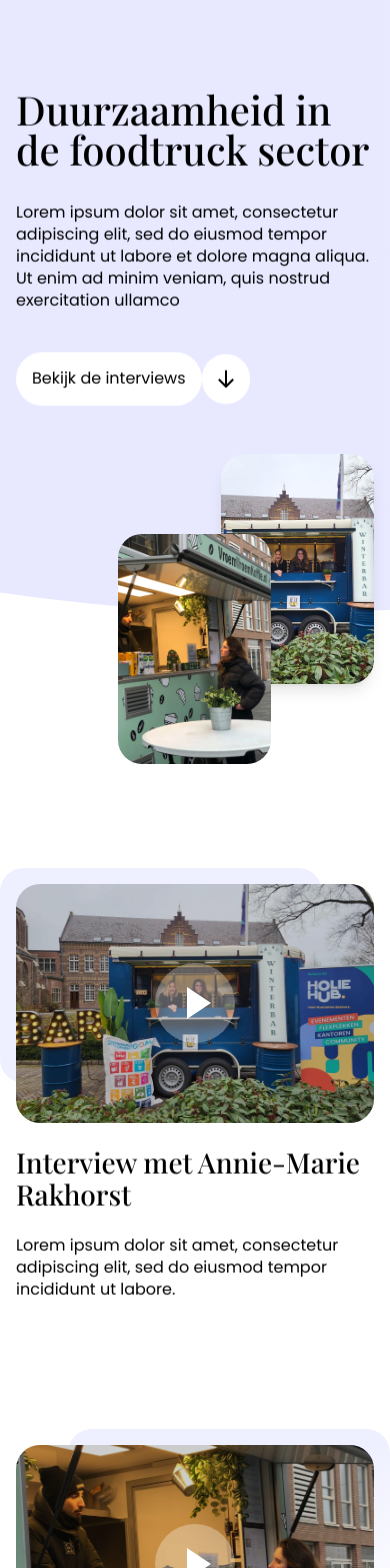
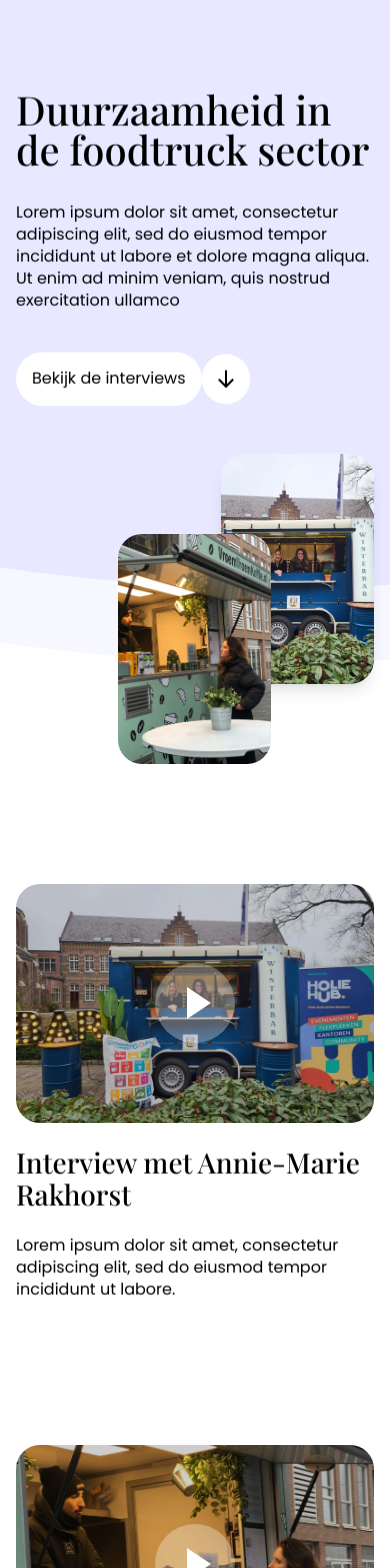
Before and after one commit to Tim-van-Gemert/Duurzaamheid-Op-Wielen, a Next.js app: page / in a window 390 px wide. Shown: the top 1568 px of the page. Built offline with nearby package versions, Linux system fonts and the light colour scheme; a web font is replaced by a local one.

Commit message:
hide before element on mobile, fix hero effect

```diff
--- a/src/app/components/modules/hero.js
+++ b/src/app/components/modules/hero.js
@@ -4,7 +4,7 @@ import React from 'react';
 export default function Hero() {
   return (
     <section id='introductie' className="container relative w-full grid grid-cols-12 gap-6 mt-[90px] md:mt-[100px] lg:mt-[196px] z-30 ">
-      <div className="absolute left-[-700px] z-[-10] top-[-1450px] md:top-[-1500px] inset-0">
+      <div className="absolute left-[-700px] z-[-10] top-[-1475px] md:top-[-1500px] inset-0">
         <svg width="2869" height="1973" viewBox="0 0 2869 1973" fill="none" xmlns="http://www.w3.org/2000/svg">
           <path d="M2789.62 279.541C2841.77 288.885 2876.47 338.732 2867.12 390.878V390.878C2680.06 1434.84 1682.11 2129.5 638.147 1942.44L102.19 1846.4C35.2585 1834.41 -9.27782 1770.43 2.7153 1703.5L160.427 823.338C257.739 280.255 776.882 -81.1126 1319.96 16.1998L2789.62 279.541Z" fill="url(#paint0_linear_25_41)" fillOpacity="0.2"/>
           <defs>
@@ -16,7 +16,7 @@ export default function Hero() {
         </svg>
       </div>
 
-      <div className="absolute left-[-700px] z-[-10] top-[-1450px] lg:top-[-1400px] inset-0">
+      <div className="absolute left-[-700px] z-[-10] top-[-1400px] lg:top-[-1400px] inset-0">
         <svg width="2869" height="1973" viewBox="0 0 2869 1973" fill="none" xmlns="http://www.w3.org/2000/svg">
             <path d="M2789.62 279.541C2841.77 288.885 2876.47 338.732 2867.12 390.878V390.878C2680.06 1434.84 1682.11 2129.5 638.147 1942.44L102.19 1846.4C35.2585 1834.41 -9.27782 1770.43 2.7153 1703.5L160.427 823.338C257.739 280.255 776.882 -81.1126 1319.96 16.1998L2789.62 279.541Z" fill="url(#paint0_linear_25_41)" fillOpacity="0.1"/>
             <defs>
--- a/src/app/components/modules/video-section.js
+++ b/src/app/components/modules/video-section.js
@@ -15,8 +15,8 @@ export default function VideoSection({
       {/* Video Section */}
       <div className={`order-first md:order-none col-span-12 md:col-span-6 relative ${
         isReversed ? 'md:col-start-7 md:row-start-1' : ''
-      } before:absolute before:flex before:w-[90%] before:h-[90%] before:top-[-16px] md:before:top-[-32px] before:from-[#ADB1FF] before:via-[#ADB1FF] before:to-white before:opacity-20 before:z-[-1] before:rounded-3xl before:bg-gradient-to-br ${
-        isReversed ? 'before:right-[-16px] md:before:right-[-32px]' : 'before:left-[-16px] md:before:left-[-32px]'
+      } md:before:absolute md:before:flex md:before:w-[90%] md:before:h-[90%] md:before:top-[-32px] before:from-[#ADB1FF] before:via-[#ADB1FF] before:to-white before:opacity-20 before:z-[-1] before:rounded-3xl before:bg-gradient-to-br ${
+        isReversed ? 'md:before:right-[-32px]' : 'md:before:left-[-32px]'
       } reveal-on-scroll`}>
         <Video
           thumbnailUrl={thumbnailUrl}
```
